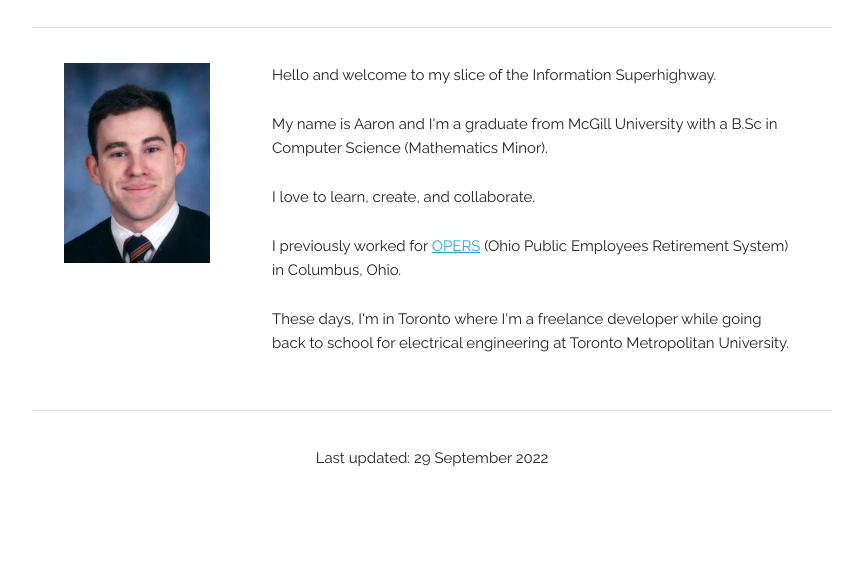
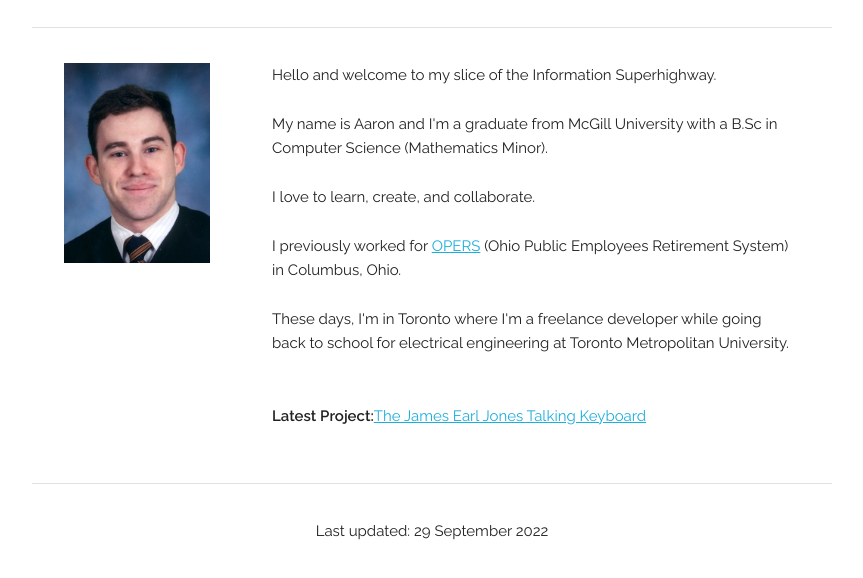
Before and after one commit to ajgabz/ajgabz.github.io, a plain HTML site: page index.html in a window 1280 px wide. Shown: the part 160-738 px from the top of the page, without its empty margins (208-1071 px from the left). Drawn offline with Linux system fonts and the light colour scheme.

Commit message:
Update index.html
Included a line for the latest project

```diff
--- a/index.html
+++ b/index.html
@@ -59,6 +59,8 @@
 
             <p>I previously worked for <a href="https://www.opers.org/">OPERS</a> (Ohio Public Employees Retirement System) in Columbus, Ohio.</p>
             <p>These days, I'm in Toronto where I'm a freelance developer while going back to school for electrical engineering at Toronto Metropolitan University.</p>
+            <br/>
+            <p><span style="font-weight: bold">Latest Project:</span><a href="https://ajgaba.com/jej-keyboard">The James Earl Jones Talking Keyboard</a></p>
 
 
         </div>
```
